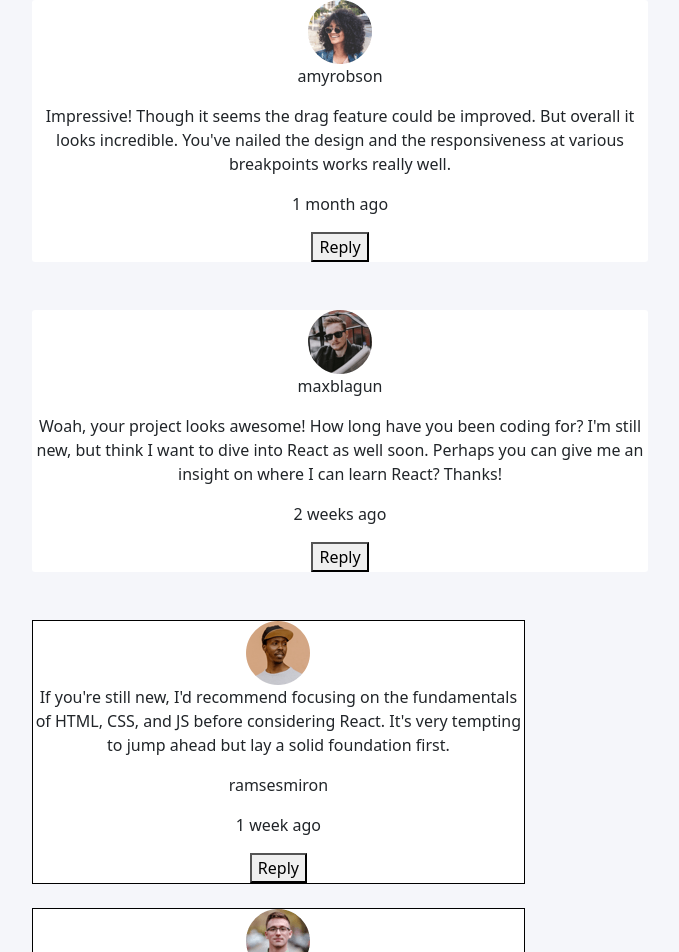
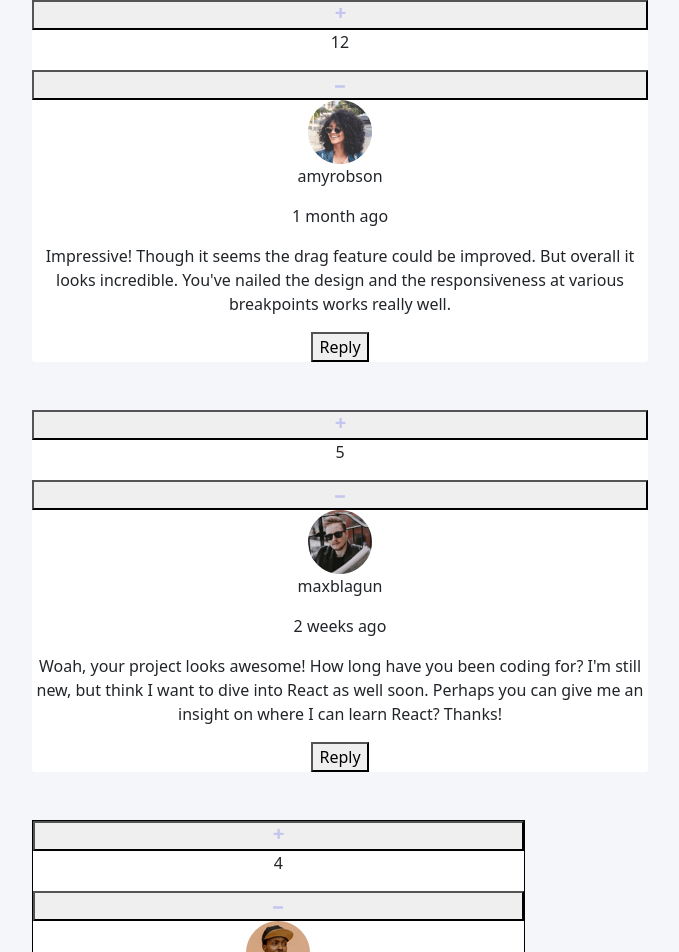
Before and after one commit to Shermainesng/interactive-comments-section, a React (Create React App) app: page / in a window 1280 px wide. Shown: the top 952 px of the page, without its empty margins (300-979 px from the left). Built offline with nearby package versions, Linux system fonts and the light colour scheme.

Commit message:
edit comments/reply,upvote/downvote functionalities added

```diff
--- a/src/components/Comment.js
+++ b/src/components/Comment.js
@@ -8,8 +8,13 @@ function Comment(props) {
   //receives each comment hash from commentList
   const [clickedReply, setClickedReply] = useState(false);
   const [commentReplies, setCommentReplies] = useState(props.comment.replies); //the array of replies for each comment
+  const [edit, setEdit] = useState(false);
+  const [commentContent, setCommentContent] = useState(props.comment.content);
+  const [editedCom, setEditedCom] = useState(props.comment.content);
   const appState = useContext(StateContext);
   const appDispatch = useContext(DispatchContext);
+
+  const [upVote, setUpVote] = useState(false);
 
   function deleteHandler() {
     const areYouSure = window.confirm("Do you really want to delete this comment?");
@@ -20,13 +25,47 @@ function Comment(props) {
     }
   }
 
+  function handleUpdate() {
+    setCommentContent(editedCom);
+    setEdit(false);
+  }
+
+  function handleCancel() {
+    setEdit(false);
+  }
+
   return (
     <div>
       <div className="comment-card mb-5">
+        <div className="counter d-flex flex-column">
+          <button onClick={() => setUpVote(true)}>
+            <svg className="mb-2" width="11" height="11" xmlns="http://www.w3.org/2000/svg">
+              <path d="M6.33 10.896c.137 0 .255-.05.354-.149.1-.1.149-.217.149-.354V7.004h3.315c.136 0 .254-.05.354-.149.099-.1.148-.217.148-.354V5.272a.483.483 0 0 0-.148-.354.483.483 0 0 0-.354-.149H6.833V1.4a.483.483 0 0 0-.149-.354.483.483 0 0 0-.354-.149H4.915a.483.483 0 0 0-.354.149c-.1.1-.149.217-.149.354v3.37H1.08a.483.483 0 0 0-.354.15c-.1.099-.149.217-.149.353v1.23c0 .136.05.254.149.353.1.1.217.149.354.149h3.333v3.39c0 .136.05.254.15.353.098.1.216.149.353.149H6.33Z" fill="#C5C6EF" />
+            </svg>
+          </button>
+          <p>{upVote ? props.comment.score + 1 : props.comment.score}</p>
+          <button onClick={() => setUpVote(false)}>
+            <svg width="11" height="3" xmlns="http://www.w3.org/2000/svg">
+              <path d="M9.256 2.66c.204 0 .38-.056.53-.167.148-.11.222-.243.222-.396V.722c0-.152-.074-.284-.223-.395a.859.859 0 0 0-.53-.167H.76a.859.859 0 0 0-.53.167C.083.437.009.57.009.722v1.375c0 .153.074.285.223.396a.859.859 0 0 0 .53.167h8.495Z" fill="#C5C6EF" />
+            </svg>
+          </button>
+        </div>
         <img src={props.comment.user.image.png} alt="pfp" />
         <p>{props.comment.user.username}</p>
-        <p>{props.comment.content}</p>
         <p>{props.comment.createdAt}</p>
+        {edit ? (
+          <div>
+            <textarea className="textAreaEdit" onChange={e => setEditedCom(e.target.value)} value={editedCom} placeholder="write comment" name="w3review" rows="4" cols="110"></textarea>
+            <button className="Submitchange" onClick={handleUpdate}>
+              Update
+            </button>
+            <button className="Cancelchange" onClick={handleCancel}>
+              Cancel
+            </button>
+          </div>
+        ) : (
+          <p className="flex">{commentContent}</p>
+        )}
         {props.comment.user.username === appState.currentUser.username && (
           <div>
             <button onClick={deleteHandler}>
@@ -39,14 +78,16 @@ function Comment(props) {
         )}
         {props.comment.user.username === appState.currentUser.username && (
           <div>
-            <svg width="14" height="14" xmlns="http://www.w3.org/2000/svg">
-              <path d="M13.479 2.872 11.08.474a1.75 1.75 0 0 0-2.327-.06L.879 8.287a1.75 1.75 0 0 0-.5 1.06l-.375 3.648a.875.875 0 0 0 .875.954h.078l3.65-.333c.399-.04.773-.216 1.058-.499l7.875-7.875a1.68 1.68 0 0 0-.061-2.371Zm-2.975 2.923L8.159 3.449 9.865 1.7l2.389 2.39-1.75 1.706Z" fill="#5357B6" />
-            </svg>
-            <small>Edit</small>
+            <button onClick={() => setEdit(true)}>
+              <svg width="14" height="14" xmlns="http://www.w3.org/2000/svg">
+                <path d="M13.479 2.872 11.08.474a1.75 1.75 0 0 0-2.327-.06L.879 8.287a1.75 1.75 0 0 0-.5 1.06l-.375 3.648a.875.875 0 0 0 .875.954h.078l3.65-.333c.399-.04.773-.216 1.058-.499l7.875-7.875a1.68 1.68 0 0 0-.061-2.371Zm-2.975 2.923L8.159 3.449 9.865 1.7l2.389 2.39-1.75 1.706Z" fill="#5357B6" />
+              </svg>
+              <small>Edit</small>
+            </button>
           </div>
         )}
 
-        {/* handling replies on comments */}
+        {/* handling replies on comments  */}
         <button onClick={() => setClickedReply(!clickedReply)}>Reply</button>
       </div>
       {clickedReply ? <ReplyForm setClickedReply={setClickedReply} replies={commentReplies} setCommentReplies={setCommentReplies} /> : ""}
--- a/src/components/CommentForm.js
+++ b/src/components/CommentForm.js
@@ -2,7 +2,7 @@ import React, { useEffect, useState, useContext } from "react";
 import StateContext from "../StateContext";
 import DispatchContext from "../DispatchContext";
 
-function CommentForm() {
+function CommentForm(props) {
   //takes comments array from app.js, then push new comment to the global state
   const [newContent, setNewContent] = useState("");
   const appState = useContext(StateContext);
@@ -31,18 +31,22 @@ function CommentForm() {
   }
 
   return (
+    <div className="row justify-content-center text-center">
+      <div className="col-lg-6">
         <div className="new-comment">
           <form onSubmit={handleSubmit}>
             <div className="form-group">
               <label htmlFor="comment-title" className="text-muted mb-1">
                 <small>Comment</small>
               </label>
-          <textarea onChange={e => setNewContent(e.target.value)} value={newContent} autoFocus name="content" id="content-title" className="form-control form-control-lg form-control-title" type="text" placeholder="" autoComplete="off" />
+              <textarea onChange={e => setNewContent(e.target.value)} value={newContent} name="content" id="content-title" className="form-control form-control-lg form-control-title" type="text" placeholder="" autoComplete="off" />
             </div>
 
             <button className="btn btn-primary">SEND</button>
           </form>
         </div>
+      </div>
+    </div>
   );
 }
 
--- a/src/components/Reply.js
+++ b/src/components/Reply.js
@@ -8,6 +8,11 @@ function Reply(props) {
   const appState = useContext(StateContext);
   const [clickedReply, setClickedReply] = useState(false);
   const [commentReplies, setCommentReplies] = useState(props.reply.replies); //the array of replies for each reply
+  const [edit, setEdit] = useState(false);
+  const [replyContent, setReplyContent] = useState(props.reply.content);
+  const [editedReply, setEditedReply] = useState(props.reply.content);
+
+  const [upVote, setUpVote] = useState(false);
 
   function deleteHandler() {
     const areYouSure = window.confirm("Do you really want to delete this reply?");
@@ -18,11 +23,45 @@ function Reply(props) {
     }
   }
 
+  function handleUpdate() {
+    setReplyContent(editedReply);
+    setEdit(false);
+  }
+
+  function handleCancel() {
+    setEdit(false);
+  }
+
   return (
     <div>
       <div className="reply-card mb-4">
+        <div className="counter d-flex flex-column">
+          <button onClick={() => setUpVote(true)}>
+            <svg className="mb-2" width="11" height="11" xmlns="http://www.w3.org/2000/svg">
+              <path d="M6.33 10.896c.137 0 .255-.05.354-.149.1-.1.149-.217.149-.354V7.004h3.315c.136 0 .254-.05.354-.149.099-.1.148-.217.148-.354V5.272a.483.483 0 0 0-.148-.354.483.483 0 0 0-.354-.149H6.833V1.4a.483.483 0 0 0-.149-.354.483.483 0 0 0-.354-.149H4.915a.483.483 0 0 0-.354.149c-.1.1-.149.217-.149.354v3.37H1.08a.483.483 0 0 0-.354.15c-.1.099-.149.217-.149.353v1.23c0 .136.05.254.149.353.1.1.217.149.354.149h3.333v3.39c0 .136.05.254.15.353.098.1.216.149.353.149H6.33Z" fill="#C5C6EF" />
+            </svg>
+          </button>
+          <p>{upVote ? props.reply.score + 1 : props.reply.score}</p>
+          <button onClick={() => setUpVote(false)}>
+            <svg width="11" height="3" xmlns="http://www.w3.org/2000/svg">
+              <path d="M9.256 2.66c.204 0 .38-.056.53-.167.148-.11.222-.243.222-.396V.722c0-.152-.074-.284-.223-.395a.859.859 0 0 0-.53-.167H.76a.859.859 0 0 0-.53.167C.083.437.009.57.009.722v1.375c0 .153.074.285.223.396a.859.859 0 0 0 .53.167h8.495Z" fill="#C5C6EF" />
+            </svg>
+          </button>
+        </div>
         <img src={props.reply.user.image.png} alt="pfp" />
-        <p>{props.reply.content}</p>
+        {edit ? (
+          <div>
+            <textarea className="textAreaEditReply" onChange={e => setEditedReply(e.target.value)} value={editedReply} placeholder="write reply" />
+            <button className="submitchange" onClick={handleUpdate}>
+              Update
+            </button>
+            <button className="cancelchange" onClick={handleCancel}>
+              Cancel
+            </button>
+          </div>
+        ) : (
+          <p>{replyContent}</p>
+        )}
         <p>{props.reply.user.username}</p>
         <p>{props.reply.createdAt}</p>
         {props.reply.user.username === appState.currentUser.username && (
@@ -37,7 +76,7 @@ function Reply(props) {
         )}
         {props.reply.user.username === appState.currentUser.username && (
           <div>
-            <button>
+            <button onClick={() => setEdit(!edit)}>
               <svg width="14" height="14" xmlns="http://www.w3.org/2000/svg">
                 <path d="M13.479 2.872 11.08.474a1.75 1.75 0 0 0-2.327-.06L.879 8.287a1.75 1.75 0 0 0-.5 1.06l-.375 3.648a.875.875 0 0 0 .875.954h.078l3.65-.333c.399-.04.773-.216 1.058-.499l7.875-7.875a1.68 1.68 0 0 0-.061-2.371Zm-2.975 2.923L8.159 3.449 9.865 1.7l2.389 2.39-1.75 1.706Z" fill="#5357B6" />
               </svg>
--- a/src/components/ReplyForm.js
+++ b/src/components/ReplyForm.js
@@ -19,6 +19,7 @@ function ReplyForm(props) {
       id: Math.floor(Math.random() * 100) + 5,
       content: replyContent,
       createdAt: "1 min ago",
+      score: 0,
       user: {
         image: {
           png: appState.currentUser.image.png
```
Also changed, not shown: src/components/EditComment.js (added, +19 -0 lines), notes.txt. Lines whose indentation alone changed are shown as unchanged.
